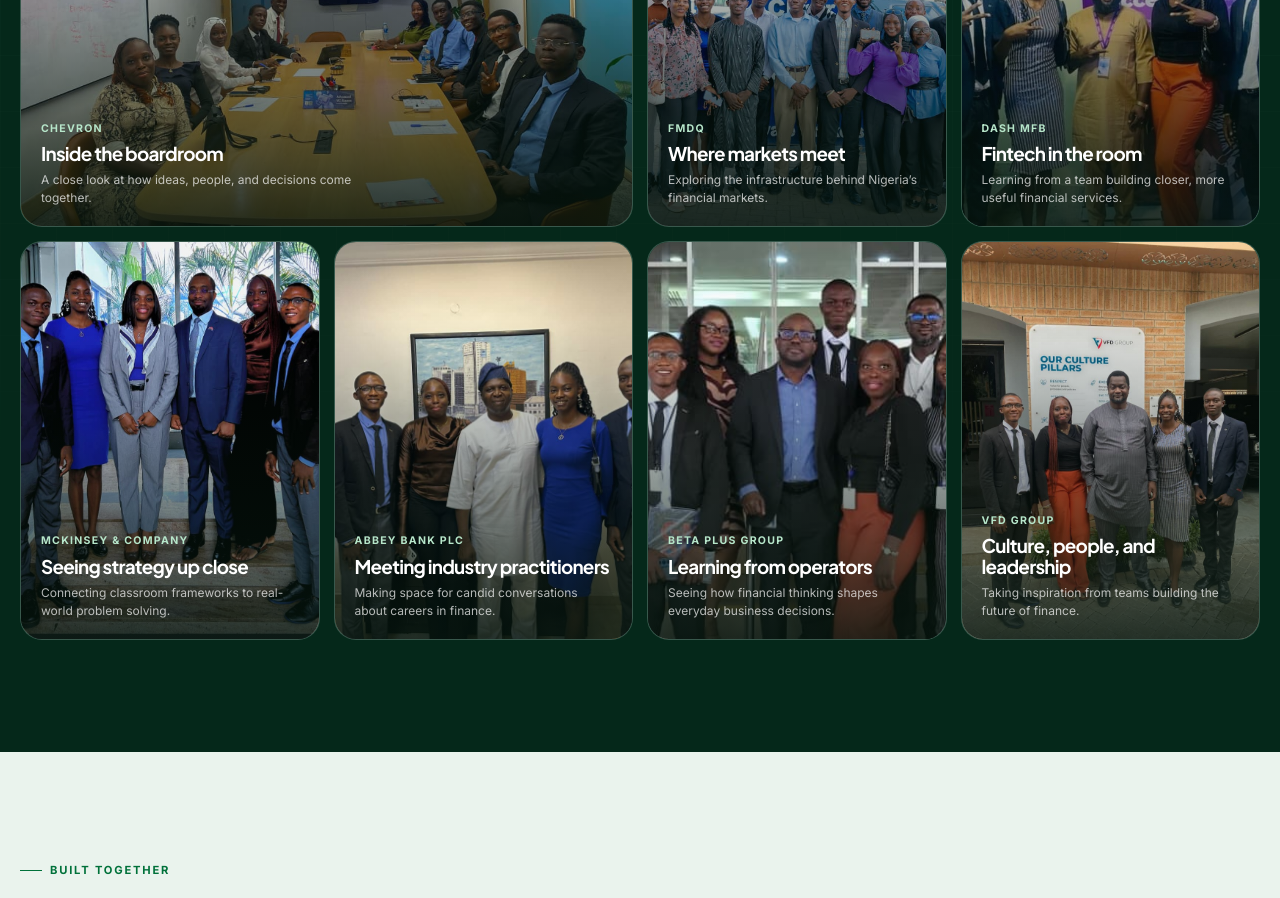
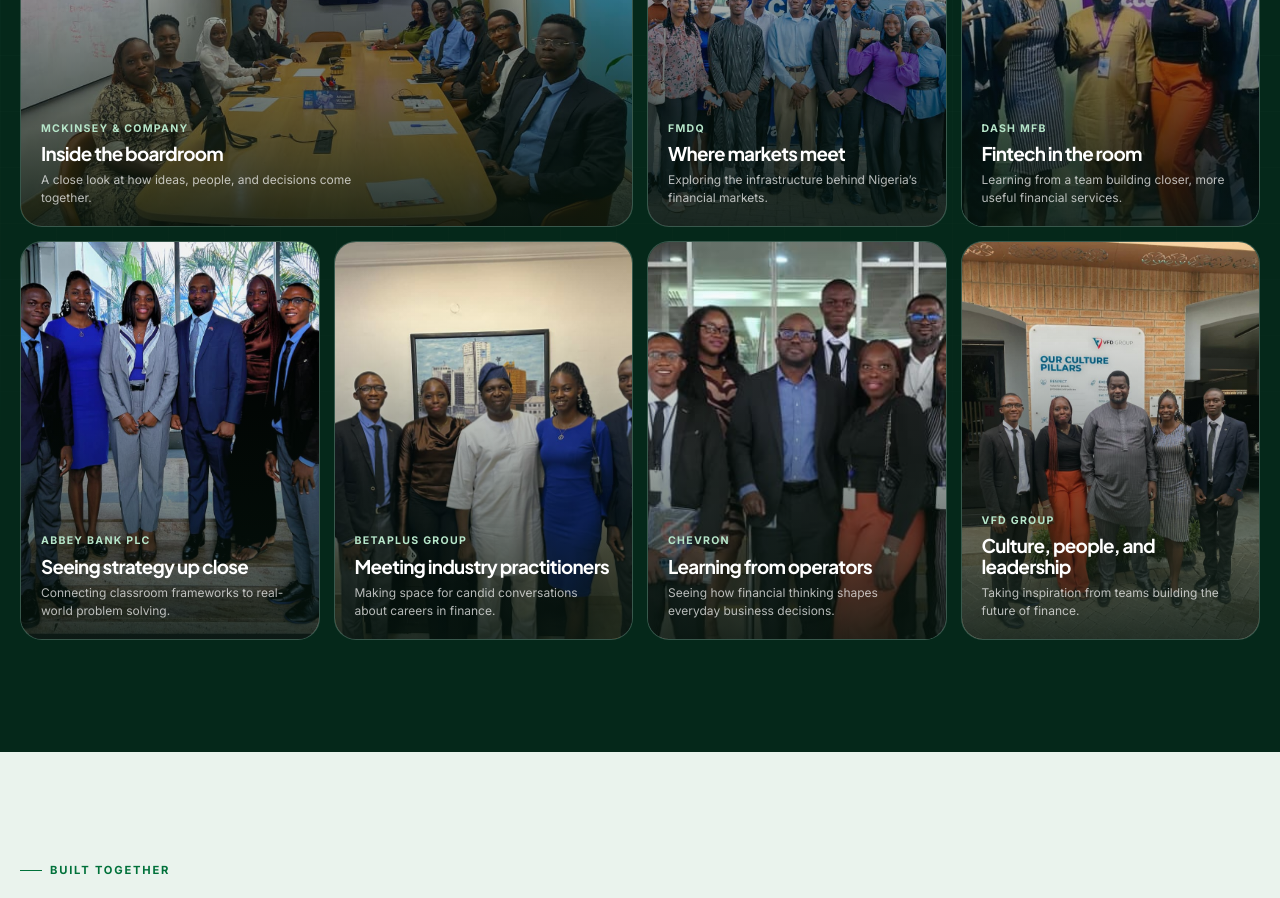
Before and after one commit to kingkreation/bof_oau, a React (Vite) app: page / in a window 1280 px wide. Shown: the part 8980-9878 px from the top of the page. Built offline with nearby package versions, Linux system fonts and the light colour scheme.

Commit message:
Correct office visit labels for McKinsey, Abbey Bank, BetaPlus, and Chevron

```diff
--- a/src/pages/Home/VisitsSection.tsx
+++ b/src/pages/Home/VisitsSection.tsx
@@ -4,7 +4,7 @@ import SectionHeading from '../../components/home/SectionHeading';
 
 const visits = [
   {
-    name: 'Chevron',
+    name: 'McKinsey & Company',
     title: 'Inside the boardroom',
     detail: 'A close look at how ideas, people, and decisions come together.',
     image: '/images/visits/WhatsApp Image 2026-10-20 at 1.14.10 PM.jpeg',
@@ -23,19 +23,19 @@ const visits = [
     image: '/images/visits/WhatsApp Image 2026-10-20 at 1.10.30 PM.jpeg',
   },
   {
-    name: 'McKinsey & Company',
+    name: 'Abbey Bank Plc',
     title: 'Seeing strategy up close',
     detail: 'Connecting classroom frameworks to real-world problem solving.',
     image: '/images/visits/WhatsApp Image 2026-10-20 at 1.09.36 PM.jpeg',
   },
   {
-    name: 'Abbey Bank Plc',
+    name: 'BetaPlus Group',
     title: 'Meeting industry practitioners',
     detail: 'Making space for candid conversations about careers in finance.',
     image: '/images/visits/WhatsApp Image 2026-10-20 at 1.07.52 PM.jpeg',
   },
   {
-    name: 'Beta Plus Group',
+    name: 'Chevron',
     title: 'Learning from operators',
     detail: 'Seeing how financial thinking shapes everyday business decisions.',
     image: '/images/visits/WhatsApp Image 2026-10-20 at 1.07.18 PM.jpeg',
```
